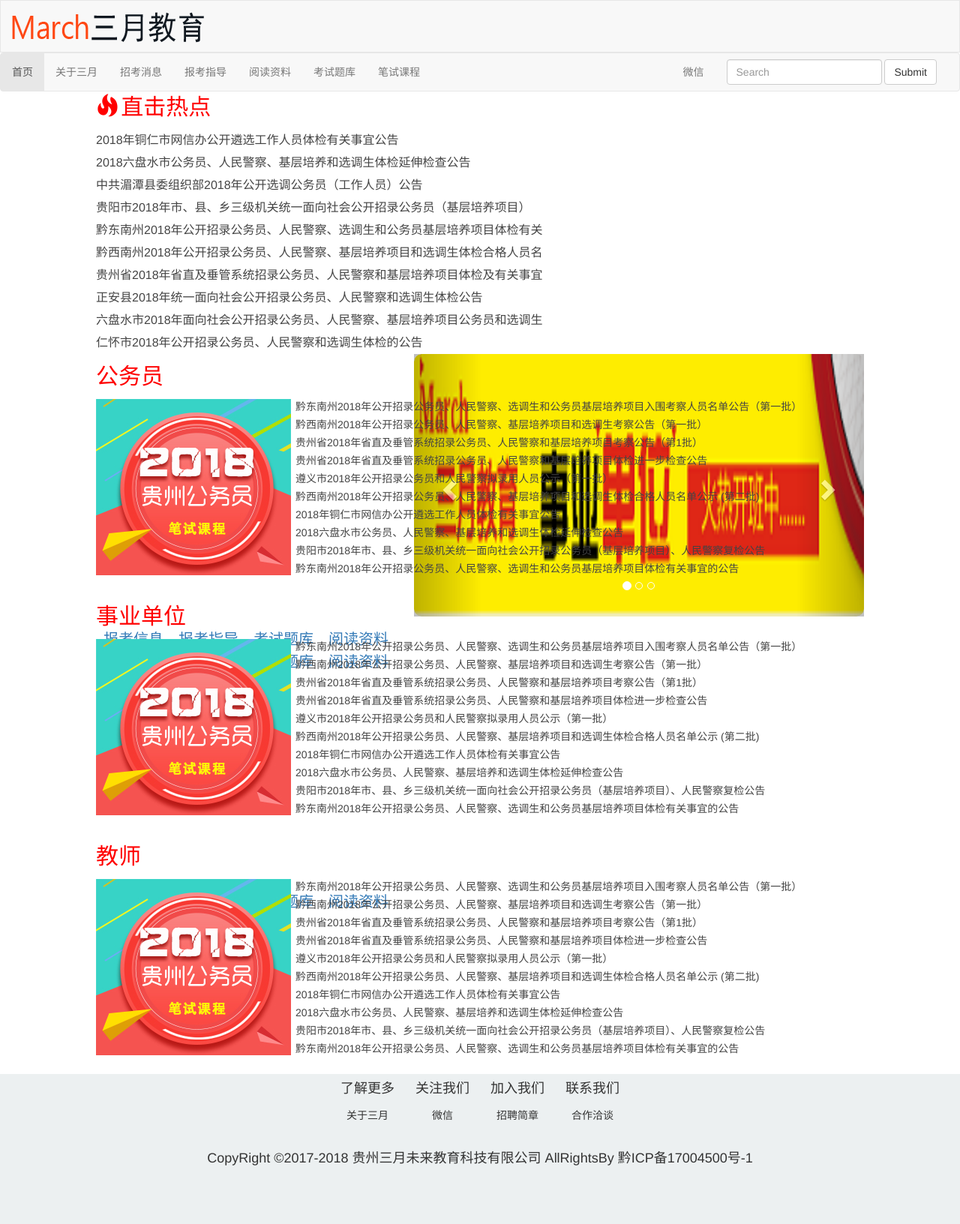
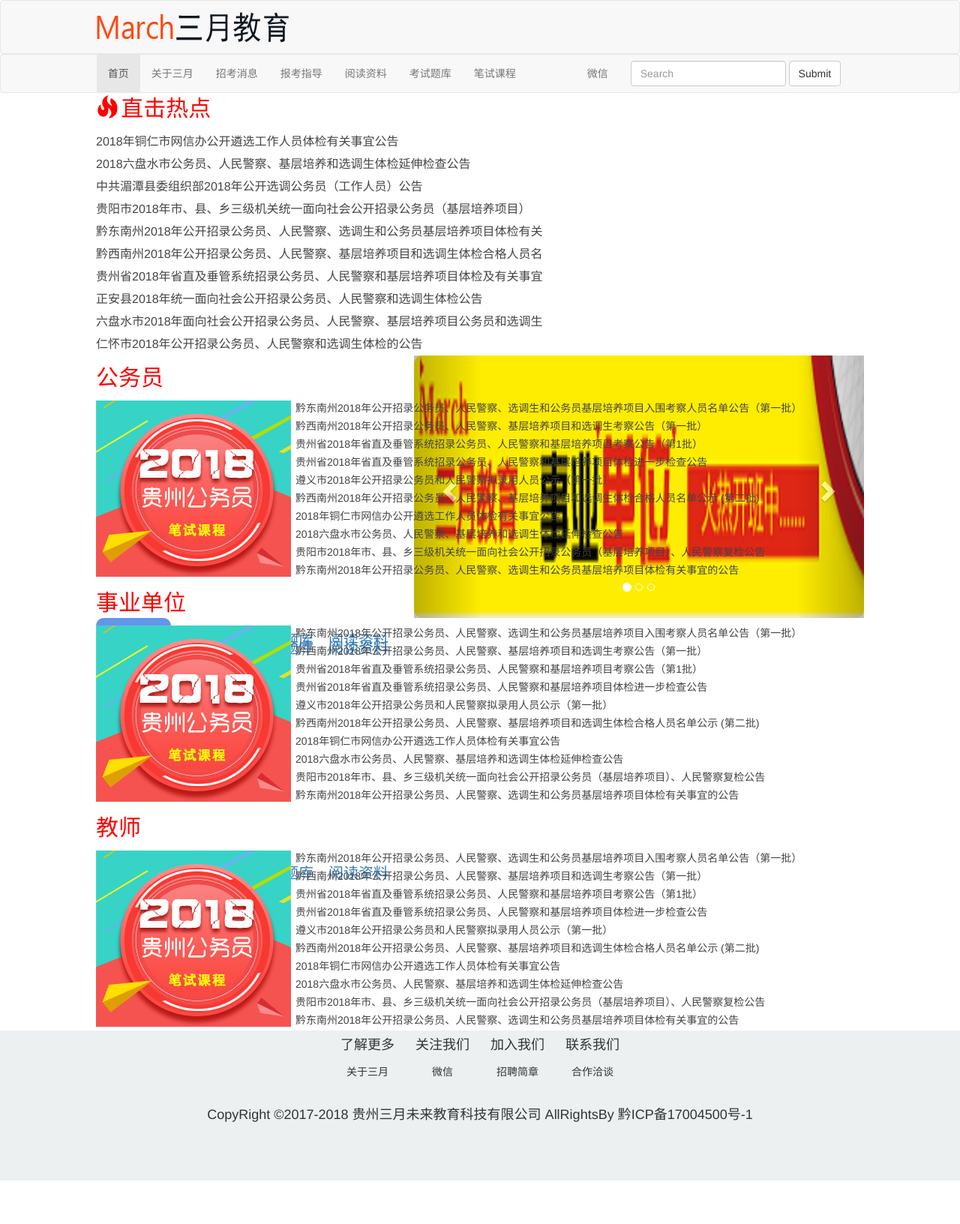
Before and after one commit to musicwhite/march, a Django app: page / in a window 1280 px wide. Shown: the whole page at 75% size. After the commit the page ends 1574 px from the top, so only its background shows below. Run offline with Django 3.2, Linux system fonts and the light colour scheme; some libraries are stand-ins or nearby versions.

Commit message:
version1.2

```diff
--- a/marchweb/static/css/index.css
+++ b/marchweb/static/css/index.css
@@ -1,8 +1,12 @@
 body{
     width: 100%;
-    background-color: #fff;
+    background-color: #ffffff;
+    /*background-color: rgb(255,214,180);*/
 
     /*background-color: #f0f3ef;*/
+}
+.padding_clean{
+    padding-left: 0;
 }
 .navbar {
     width: 100%;
@@ -27,9 +31,12 @@ body{
     /*border-bottom: 0*/
     border-radius: 0;
     height: 70px;
+    width: 80%;
+    padding-left: 0;
 }
 .menuline {
     padding-left: 0;
+    width: 80%;
     /*padding: 0;*/
 }
 /* 热点信息 */
@@ -110,13 +117,14 @@ body{
 /*公务员模块*/
 .sy_gwy{
     width: 80%;
-    height: 320px;
+    height: 300px;
     /*border: 1px solid red;*/
     margin: 0 auto;
 }
 .sy_gwy .sy_gwy_titleline{
     width:100%;
     height:60px;
+    /*border-bottom: 2px solid red;*/
 }
 .sy_gwy .sy_gwy_titleline .sy_gwy_title{
     width: 252px;
@@ -174,6 +182,8 @@ body{
     /*border-top: 2px solid red;*/
     /*border-left: 1px solid red;*/
     /*border-right: 1px solid red;*/
+    border-radius: 10px;
+    background-color: cornflowerblue;
 }
 /*.sy_gwy .sy_gwy_titleline .sy_gwy_menu li:nth-child(2){*/
     /*left: 80px;*/
@@ -206,6 +216,7 @@ body{
 
 .sy_gwy .sy_gwy_container ul li a{
     color: #444;
+    text-decoration: none;
 }
 
 .sy_footer{
--- a/marchweb/templates/index.html
+++ b/marchweb/templates/index.html
@@ -22,8 +22,8 @@
     <body>
 {#        icon栏#}
         <div>
-            <nav class="navbar navbar-default iconline">
-                <div class="container-fluid">
+            <nav class="navbar navbar-default">
+                <div class="container-fluid iconline">
                     <div class="navbar-header">
                         <a class="navbar-brand" href="#">
                             <img alt="三月教育" src="{% static 'image/icon.png' %}">
@@ -42,7 +42,7 @@
     {#                        <img alt="三月教育" src="{% static 'image/icon.png' %}" >#}
     {#                    </a>#}
     {#                </div>#}
-                    <div class="collapse navbar-collapse menuline" id="bs-example-navbar-collapse-1">
+                    <div class="collapse navbar-collapse padding_clean" id="bs-example-navbar-collapse-1">
                         <ul class="nav navbar-nav">
                             <li class="active"><a href="#">首页 <span class="sr-only">(current)</span></a></li>
                             <li><a href="#">关于三月</a></li>
```
